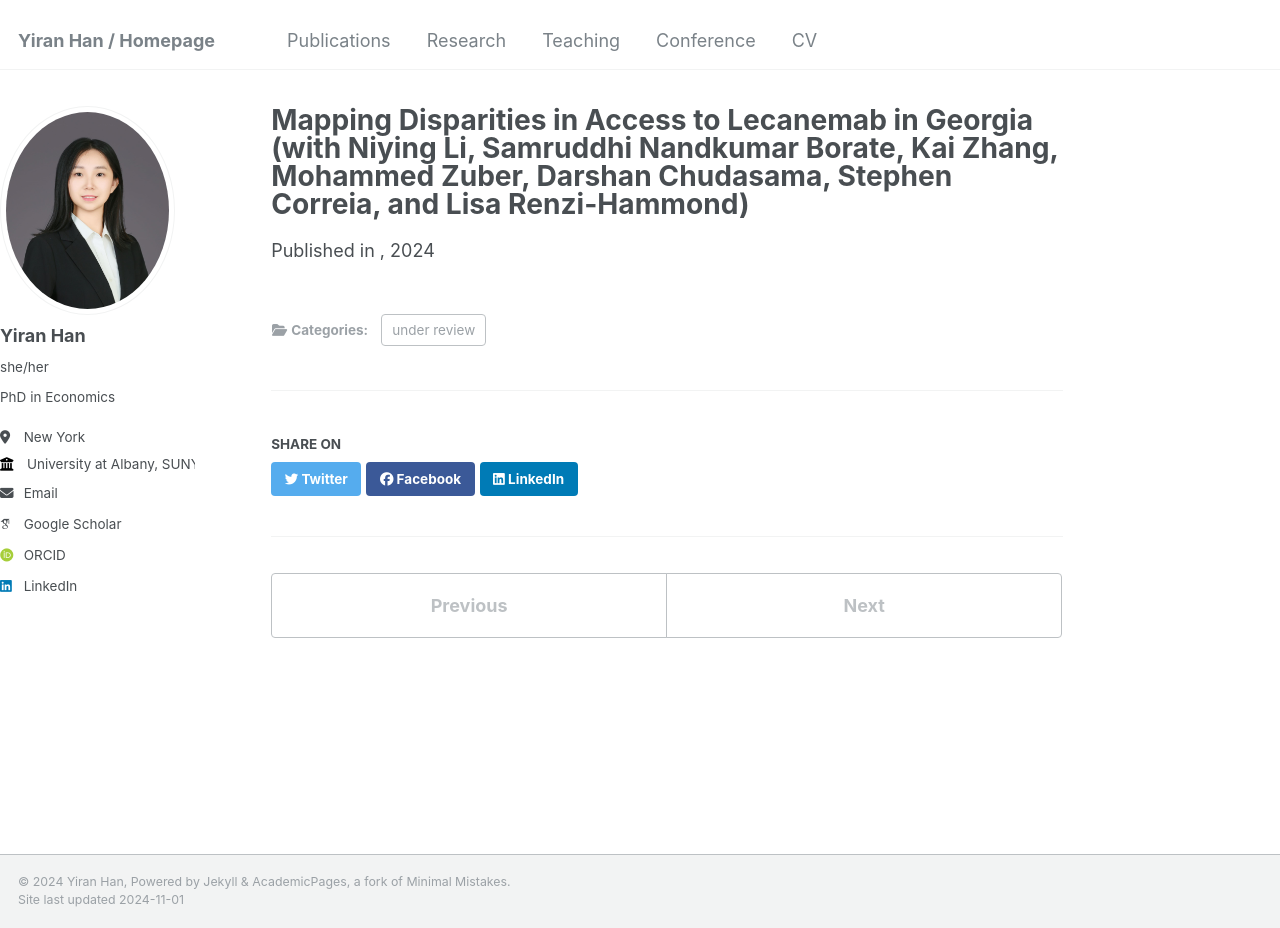
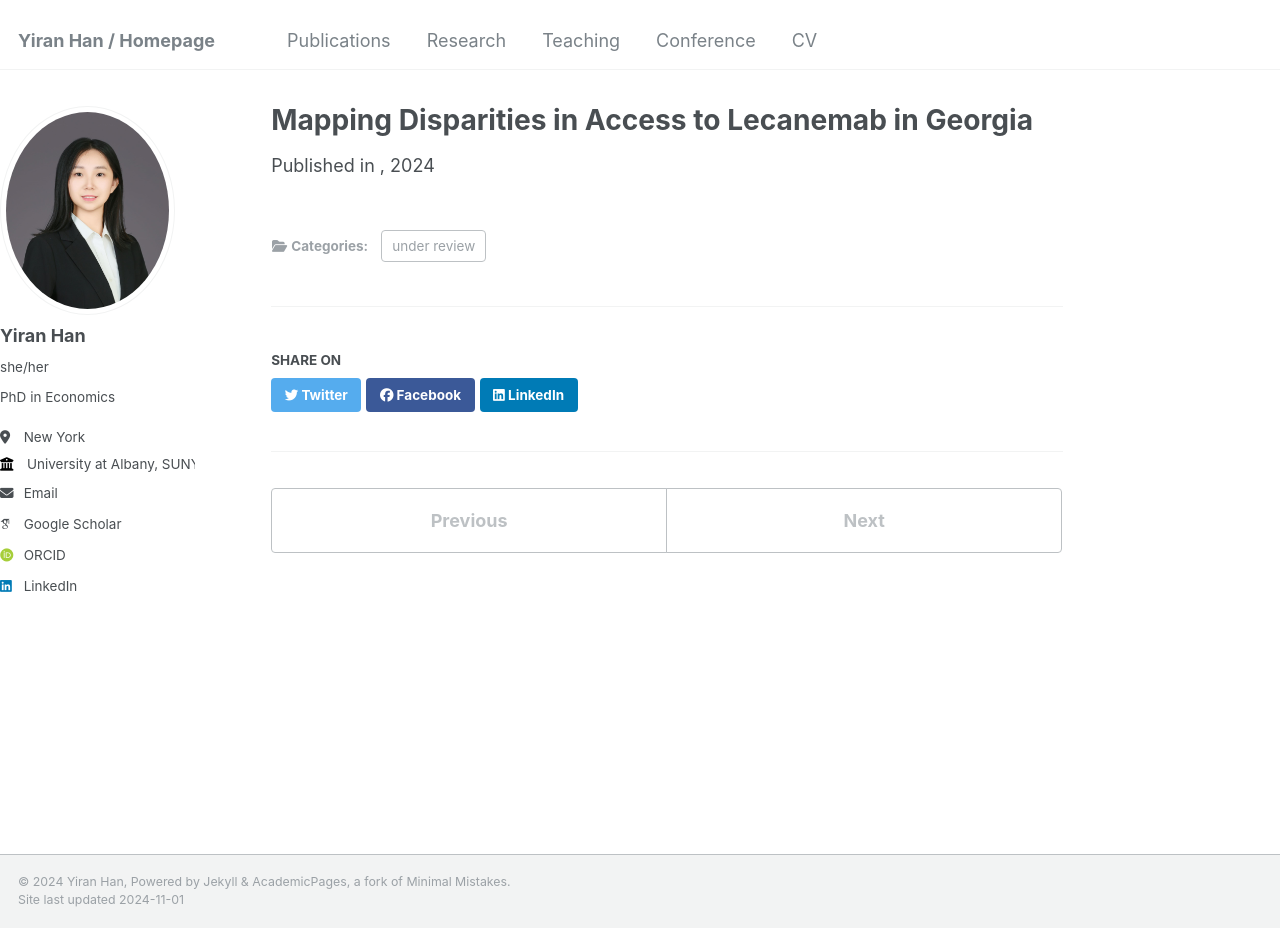
Before and after one commit to yiran-han/yiran-han.github.io, a Jekyll site: the page built from _portfolio/portfolio-2.md, in a window 1280 px wide and 928 px high. Built offline with Jekyll 4.4.1, drawn with Linux system fonts in a browser that asks for light colours; some web fonts are replaced.

Commit message:
Update portfolio-2.md

```diff
--- a/_portfolio/portfolio-2.md
+++ b/_portfolio/portfolio-2.md
@@ -1,7 +1,9 @@
 ---
-title: "Mapping Disparities in Access to Lecanemab in Georgia (with Niying Li, Samruddhi Nandkumar Borate, Kai Zhang, Mohammed Zuber, Darshan Chudasama, Stephen Correia, and Lisa Renzi-Hammond)"
+title: "Mapping Disparities in Access to Lecanemab in Georgia"
+
+
 collection: portfolio
 category: under review
-excerpt: ''
+excerpt: 'with Niying Li, Samruddhi Nandkumar Borate, Kai Zhang, Mohammed Zuber, Darshan Chudasama, Stephen Correia, and Lisa Renzi-Hammond.'
 venue: ''
 ---
```
